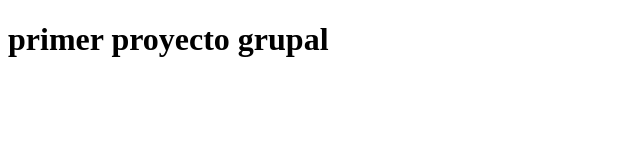
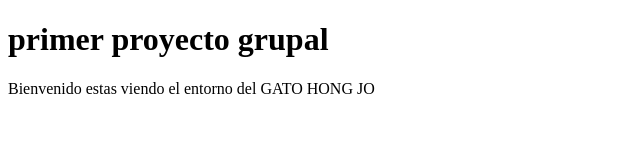
Before and after one commit to jube27/Trabajo1, a plain HTML site: page index.html in a window 1280 px wide. Shown: the whole page, without its empty margins (0-640 px from the left). Drawn offline with Linux system fonts and the light colour scheme.

Commit message:
Mi modificacion de Hongjo

```diff
--- a/index.html
+++ b/index.html
@@ -7,5 +7,6 @@
 </head>
 <body>
     <h1>primer proyecto grupal</h1>
+    <p>Bienvenido estas viendo el entorno del GATO HONG JO</p>
 </body>
 </html>
```
